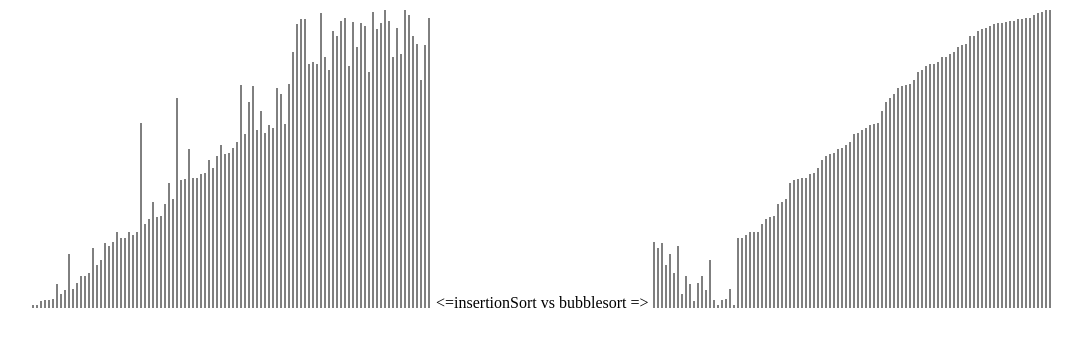
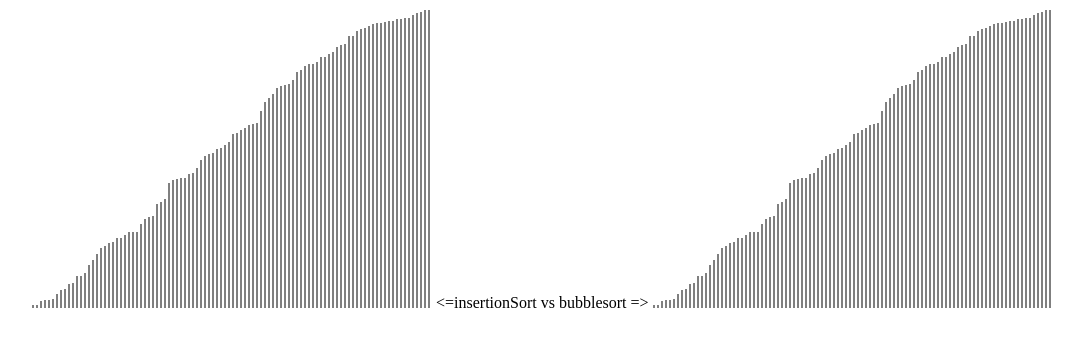
Before and after one commit to abrabah/sorting-visualized, a plain HTML site: page index.html in a window 1280 px wide. Shown: the whole page, without its empty margins (32-1114 px from the left). Drawn offline with Linux system fonts and the light colour scheme.

Commit message:
implemented quicksort.. time to make it pretty :)

```diff
--- a/index.html
+++ b/index.html
@@ -55,12 +55,9 @@
                 var arrayChange = false;
                 for (var j = 1; j < arr.length - i; j++) {
                     if (arr[j] < arr[j - 1]) {
-                        var tmp = arr[j];
-                        arr[j] = arr[j - 1];
-                        arr[j - 1] = tmp;
+                      yield * swap(arr, j-1, j);
                         arrayChange = true
                     }
-                    yield arr
                 }
                 if (!arrayChange) {
                     return
@@ -72,56 +69,49 @@
                 var arrayChange = false;
                 var j = i;
                 while (j > 0 && arr[j - 1] > arr[j]) {
-                    var tmp = arr[j];
-                    arr[j] = arr[j - 1];
-                    arr[j - 1] = tmp;
+                    yield*swap(arr,j -1, j)
                     j--;
-                    yield arr
                 }
             }
         },
+
         quickSort: function*(arr){
 
+            function *quicksort(a, b){
+                var split = -1;
+                function *partition(a,b){
+                    var sentinel = arr[a];
+                    var i = a - 1;
+                    split = b;
 
-            function *quicksort(a, b){
+                        while(true){
 
-                var split = -1;
+                            do{
+//                                yield arr;
+                                split--;
+                            } while (arr[split] > sentinel);
 
-                function *partition(a,b){
-//                    debugger;
-                    var sentinel = arr[a];
-                    var i = a;
-                    split = b -1;
+                            do {
+//                                yield arr;
+                                i++;
+                            } while (arr[i] < sentinel);
 
-                    while (i < split){
-
-                        if(arr[i] < sentinel){
-                            i++;
-                            yield arr;
-                        }
-                        else if (arr[split] >= sentinel){
-                            split--;
-                            yield arr;
-                        }
-                        else{
-                            console.log("s -> " + i + ", split " + split)
-                            yield*swap(arr,i,split);
-                        }
-                    }
+                            if (i < split)
+                                yield*swap(arr,i,split);
+                            else{
+                                split++;
+                                return;
+                            }
+                            }
                 }
-
-                if (a < b){
+                if ( (b-a) > 1){
                     yield*partition(a,b);
                     yield*quicksort(a,split);
-                    yield*quicksort(split+1, b);
+                    yield*quicksort(split, b);
                 }
             }
 
             yield*quicksort(0,arr.length);
-
-
-
-
         },
 
         heapSort: function*(arr){
@@ -156,7 +146,7 @@
                 arr[0] = arr[i]
                 arr[i] = tmp
                 heapSize--;
-                yield arr;
+//                yield arr;
                 yield*maxHeapify(arr, 0);
             }
         }
@@ -164,21 +154,25 @@
 
 
     var arr = [228, 264, 175, 54, 272, 298, 280, 19, 222, 224, 251, 174, 287, 183, 62, 285, 104, 279, 236, 282, 285, 48, 242, 70, 135, 290, 14, 76, 128, 178, 134, 287, 73, 9, 272, 277, 238, 251, 295, 159, 106, 246, 32, 92, 60, 25, 76, 163, 3, 244, 76, 220, 223, 18, 289, 289, 7, 3, 65, 66, 180, 130, 284, 184, 70, 256, 160, 8, 206, 155, 166, 244, 32, 130, 35, 91, 154, 43, 185, 89, 286, 261, 8, 140, 210, 296, 129, 148, 298, 125, 214, 109, 254, 197, 293, 24, 152, 84, 263, 290];
+//var arr = [100,50,70]
 
+    var arr1 = arr;
+    var arr2 = arr.slice()
 
-        var generator = sortingAlgorithms.quickSort(arr);
-        var generator2 = sortingAlgorithms.heapSort(arr.slice());
+        var generator = sortingAlgorithms.quickSort(arr1);
+        var generator2 = sortingAlgorithms.heapSort(arr2);
 
         var timer = setInterval(function () {
             var a = generator.next();
             var b = generator2.next();
 
+            draw(arr1, 'canvas');
+            draw(arr2, 'canvas2')
+
+
             if (a.done && b.done) {
                 console.log('done');
                 clearInterval(timer)
-            } else {
-                draw(a.value, 'canvas');
-                draw(b.value, 'canvas2')
             }
         }, 10)
 
@@ -194,7 +188,6 @@
 
 
 
-
 </script>
 
 
```
